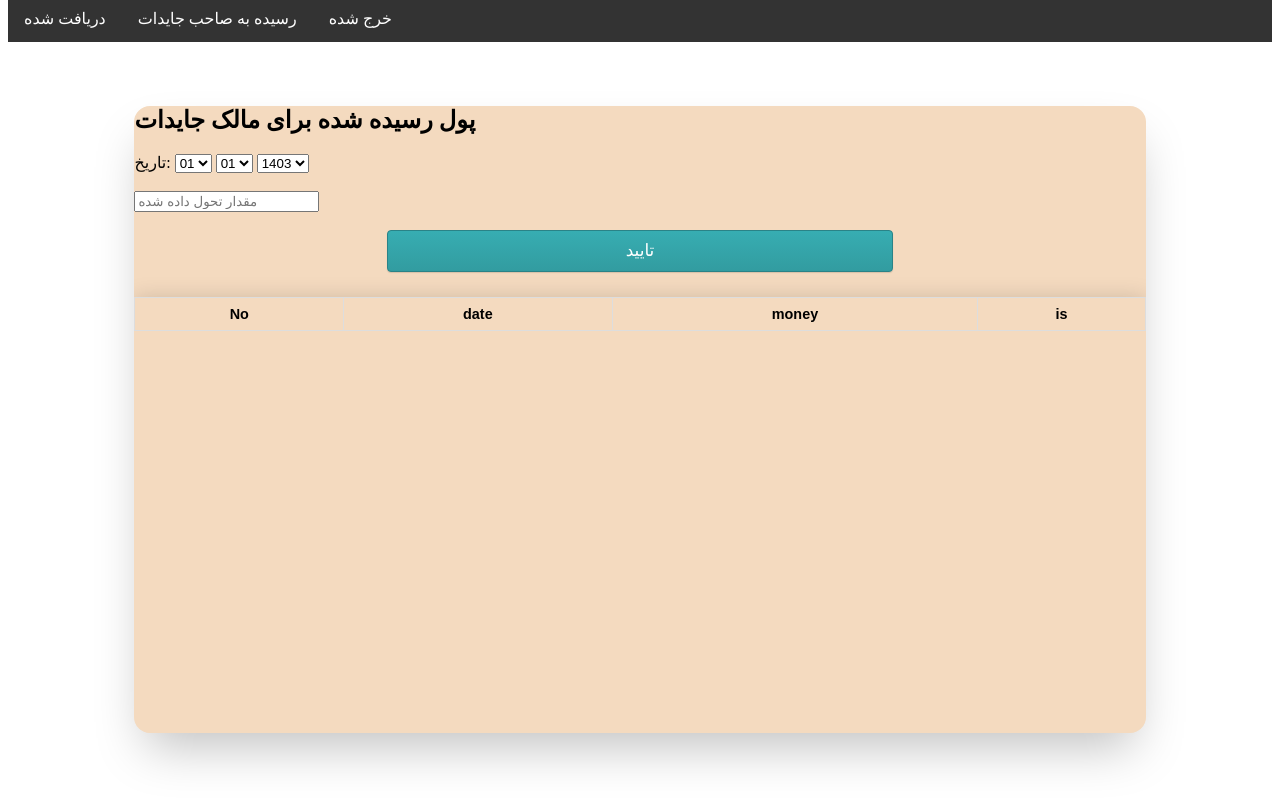
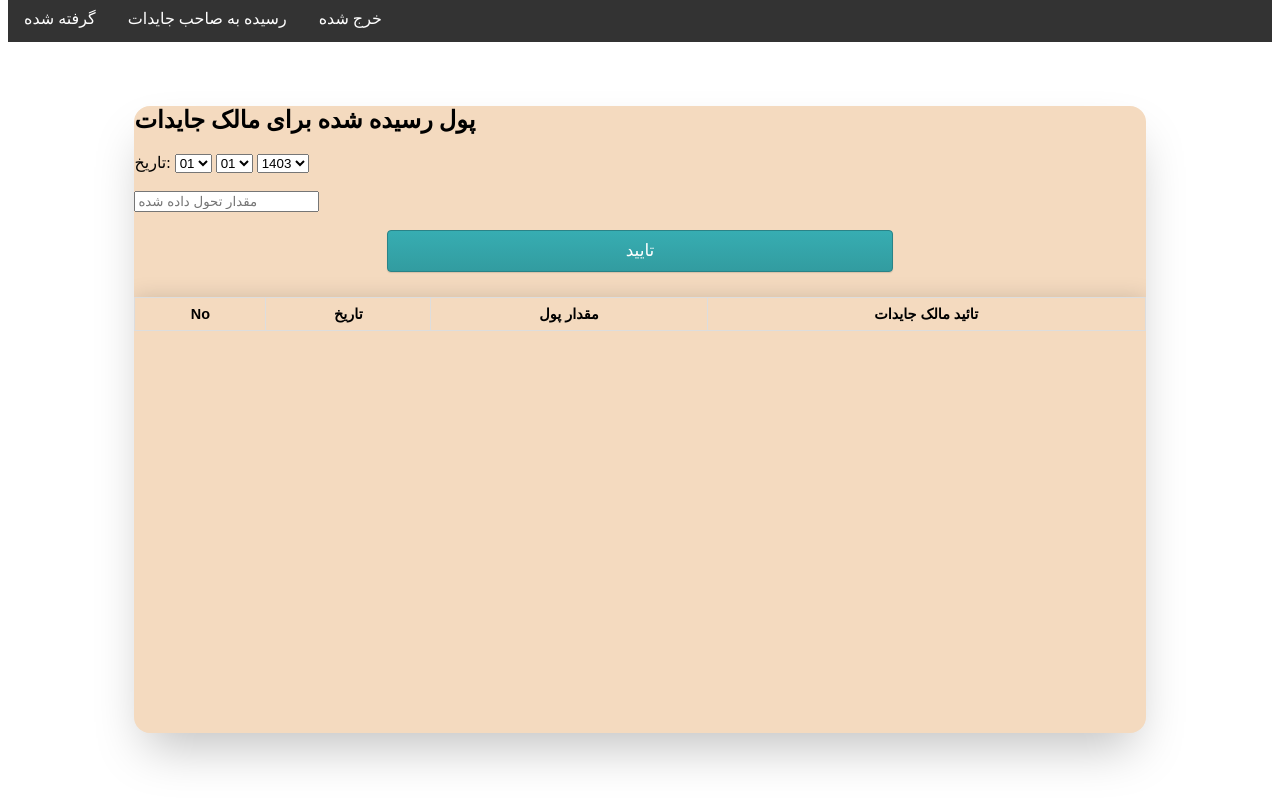
Before and after one commit to Khirullah/baharsabz, a plain HTML site: page client.html in a window 1280 px wide. Both pictures are taken after a click on the link "رسیده به صاحب جایدات". Drawn offline with Linux system fonts and the light colour scheme; no server answers.

Commit message:
Update client.html

```diff
--- a/client.html
+++ b/client.html
@@ -14,8 +14,8 @@
     <title>Clint Side</title>
     <style>
         textarea {
-            width: 50%;
-            height: 150px;
+            width: 90%;
+            height: 110px;
             padding: 12px 20px;
             box-sizing: border-box;
             border: 2px solid #ccc;
@@ -112,7 +112,7 @@ input[type="button"], input[type="submit"]{
 <body>
 
     <ul>
-        <li><a id="recived" href="#"> دریافت شده</a></li>
+        <li><a id="recived" href="#">گرفته شده</a></li>
         <li><a id="owner_recived" href="#">رسیده به صاحب جایدات</a></li>
         <li><a id="spend" href="#">خرج شده</a></li>
     </ul>
@@ -124,7 +124,7 @@ input[type="button"], input[type="submit"]{
             <h2>پول از دکاندار گرفته شده</h2>
             <form action="#">
                 <label for="shop"></label>
-		    <input id="shop" name="shops" placeholder="اسم دکاندار">
+				<input id="shop" name="shops" placeholder="اسم دکاندار">
                 <br>
                 <br>
                 <label for="date">تاریخ:</label>
@@ -190,11 +190,10 @@ input[type="button"], input[type="submit"]{
 	<div id="" style="overflow:scroll; height:330px;">
 		<table>
 			<thead>
-				<th>No</th>
-				<th>name</th>
-				<th>date</th>
-				<th>money</th>
-				<th>is</th>
+				<th>No:</th>
+				<th>اسم دکاندار</th>
+				<th>تاریخ</th>
+				<th>مقدار پول</th>
 
 			</thead>
 			<tbody id="tbody1">
@@ -281,9 +280,9 @@ input[type="button"], input[type="submit"]{
 		<table>
 			<thead>
 				<th>No</th>
-				<th>date</th>
-				<th>money</th>
-				<th>is</th>
+				<th>تاریخ</th>
+				<th>مقدار پول</th>
+				<th>تائید مالک جایدات</th>
 
 			</thead>
 			<tbody id="tbody2">
@@ -368,10 +367,10 @@ input[type="button"], input[type="submit"]{
 		<table>
 			<thead>
 				<th>No</th>
-				<th>info</th>
-				<th>date</th>
-				<th>money</th>
-				<th>is</th>
+				<th>معلومات</th>
+				<th>تاریخ</th>
+				<th>مقدار پول</th>
+				<th>تائید مالک جایدات</th>
 
 			</thead>
 			<tbody id="tbody3">
```
